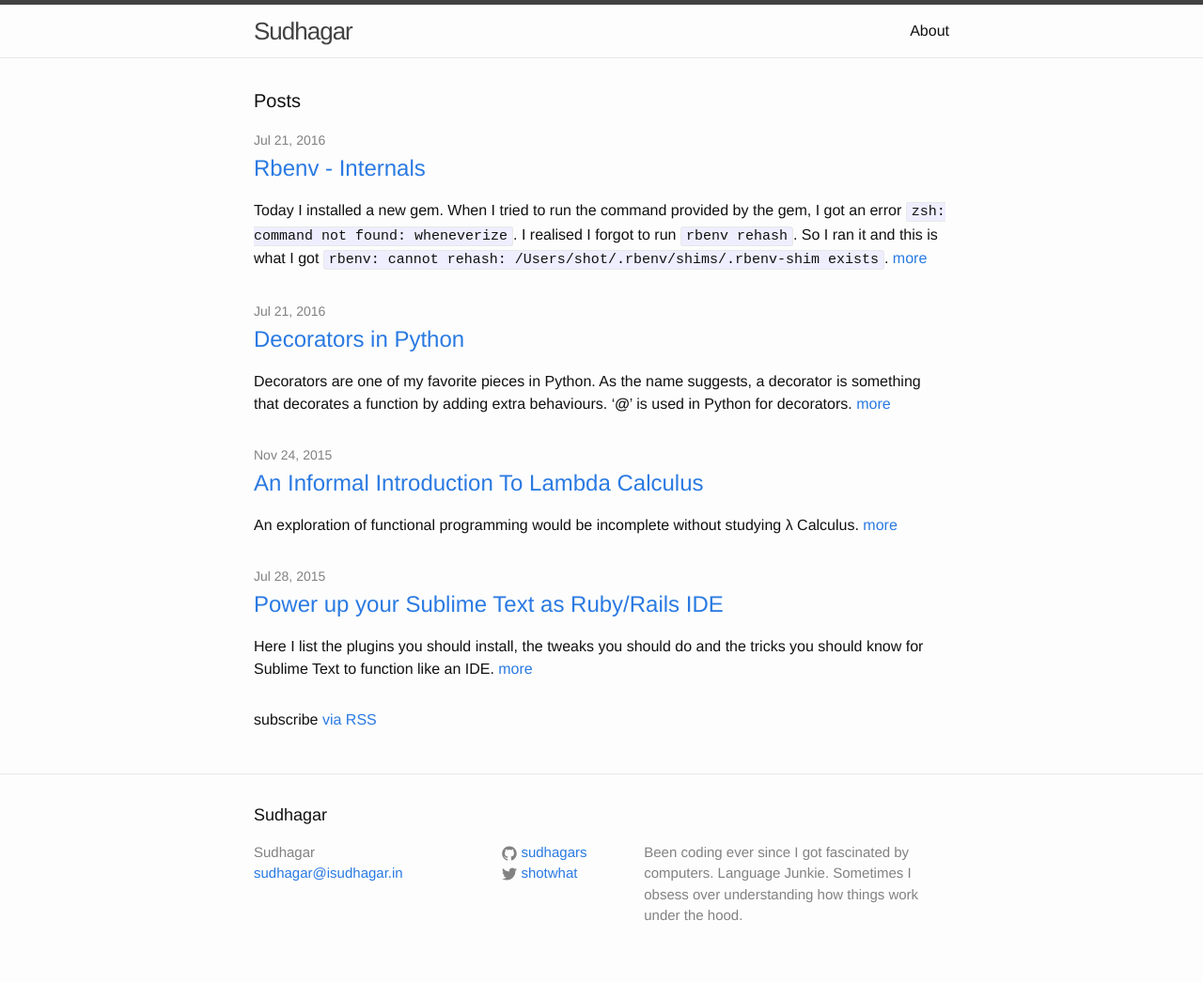
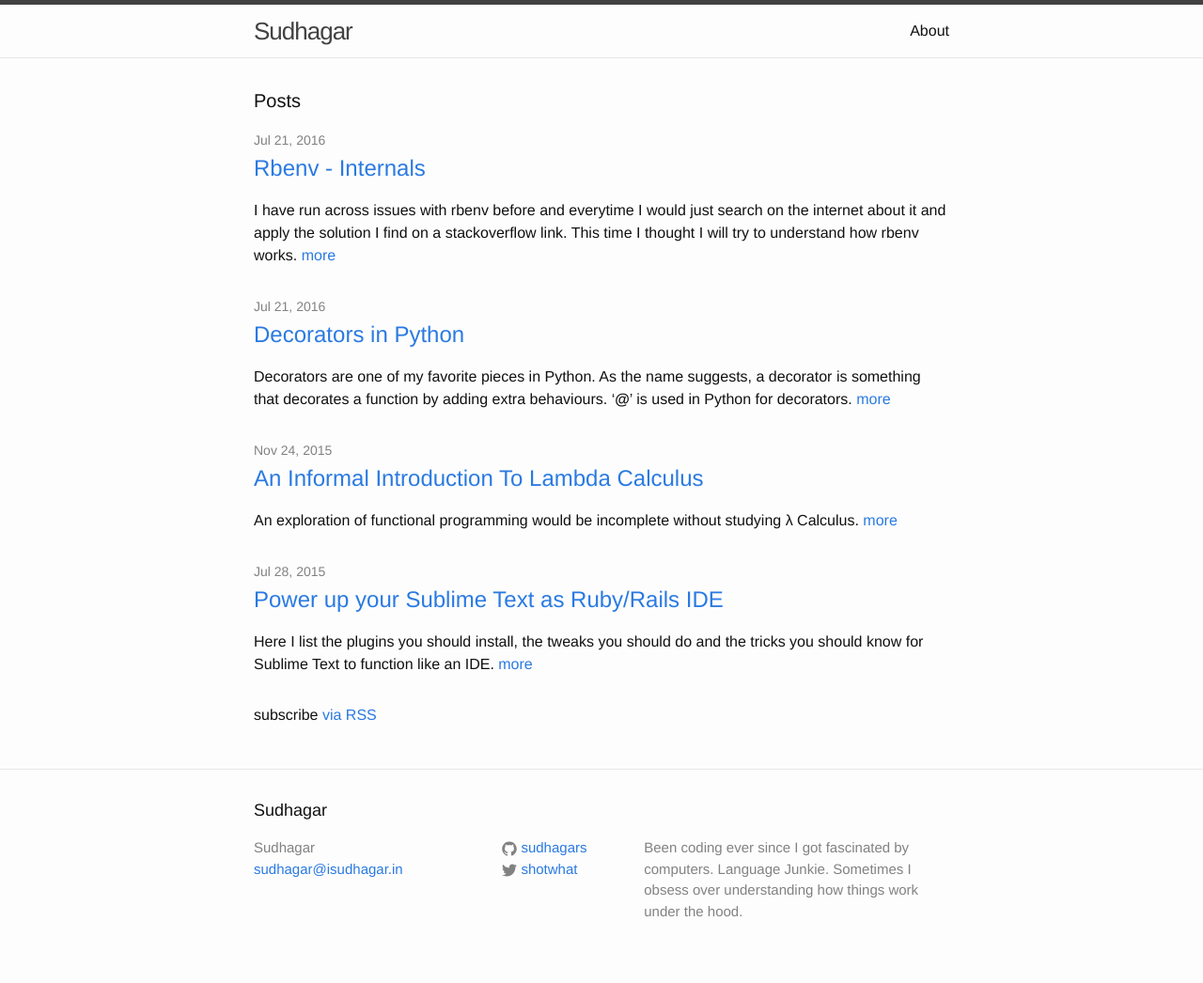
Before and after one commit to SudhagarS/sudhagars.github.io, a Jekyll site: the page built from index.html, in a window 1280 px wide. Shown: the whole page at 94% size. Built offline with Jekyll 4.4.1, drawn with Linux system fonts in a browser that asks for light colours.

Commit message:
Added excerpt for rbenv internals

```diff
--- a/_posts/2016-07-22-rbenv-internals.markdown
+++ b/_posts/2016-07-22-rbenv-internals.markdown
@@ -4,6 +4,7 @@ title:  "Rbenv - Internals"
 date:   2016-07-21 16:00:00 +0530
 categories: ruby
 tags: ruby internals
+excerpt: I have run across issues with rbenv before and everytime I would just search on the internet about it and apply the solution I find on a stackoverflow link. This time I thought I will try to understand how rbenv works.
 ---
 
 Today I installed a new gem. When I tried to run the command provided by the gem, I got an error `zsh: command not found: wheneverize`. I realised I forgot to run `rbenv rehash`. So I ran it and this is what I got `rbenv: cannot rehash: /Users/shot/.rbenv/shims/.rbenv-shim exists`.
```
